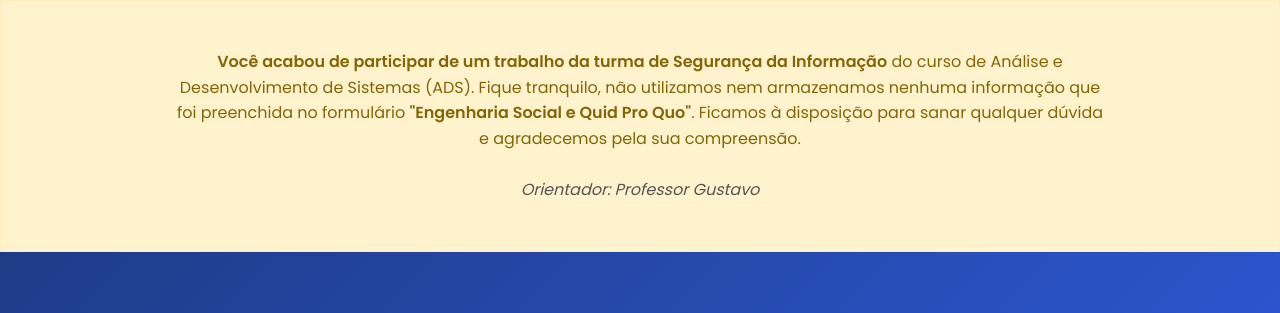
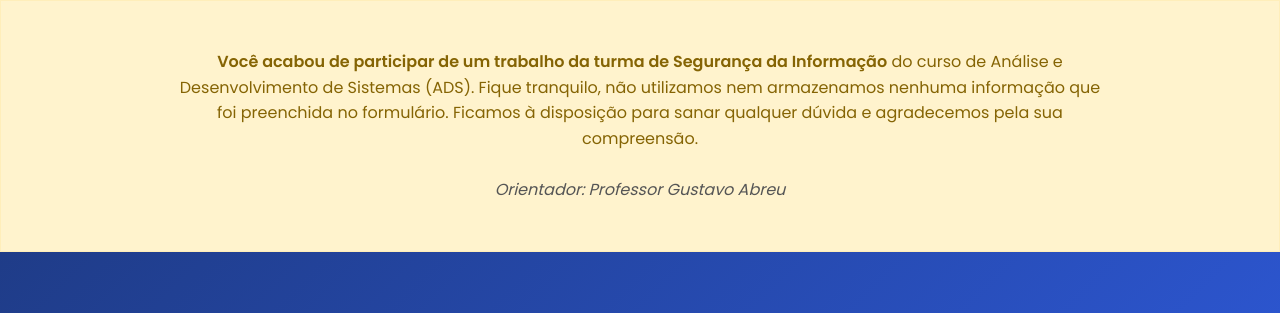
Before and after one commit to JhonnieGabrielLopes/EngenhariaSocial, a plain HTML site: page index.html in a window 1280 px wide. Shown: the top 313 px of the page. Drawn offline with Linux system fonts and the light colour scheme.

Commit message:
alterado aviso

```diff
--- a/index.html
+++ b/index.html
@@ -14,10 +14,10 @@
             <div class="container">
                 <p>
                     <strong>Você acabou de participar de um trabalho da turma de Segurança da Informação</strong> do curso de Análise e Desenvolvimento de Sistemas (ADS).
-                    Fique tranquilo, não utilizamos nem armazenamos nenhuma informação que foi preenchida no formulário <strong>"Engenharia Social e Quid Pro Quo"</strong>.
+                    Fique tranquilo, não utilizamos nem armazenamos nenhuma informação que foi preenchida no formulário.
                     Ficamos à disposição para sanar qualquer dúvida e agradecemos pela sua compreensão.
                     <br><br>
-                    <em>Orientador: Professor Gustavo</em>
+                    <em>Orientador: Professor Gustavo Abreu</em>
                 </p>
             </div>
         </div>
```
